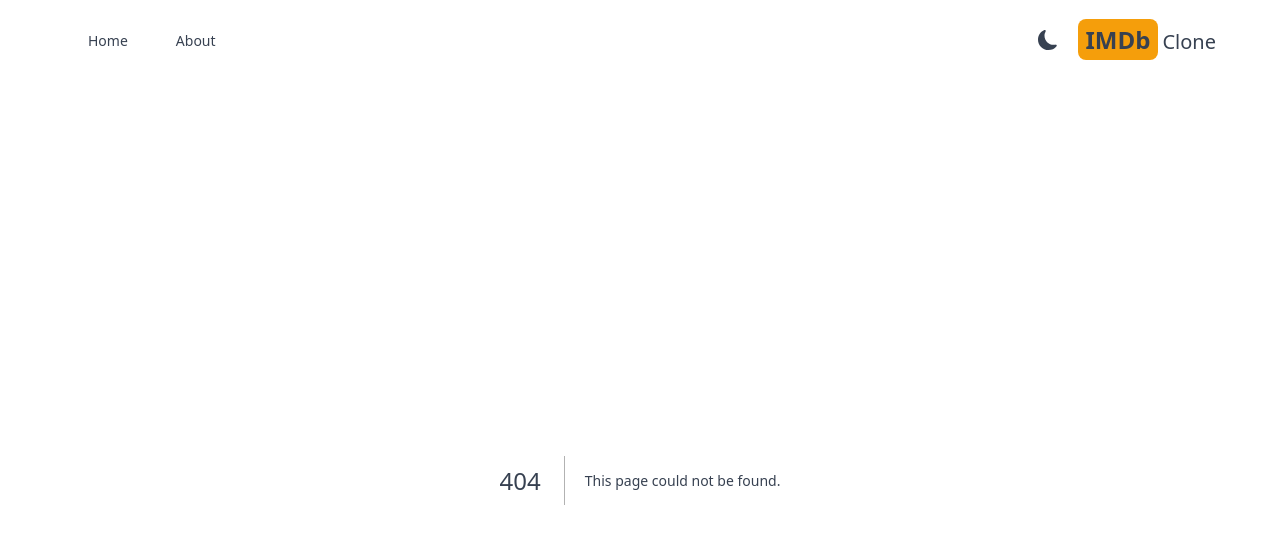
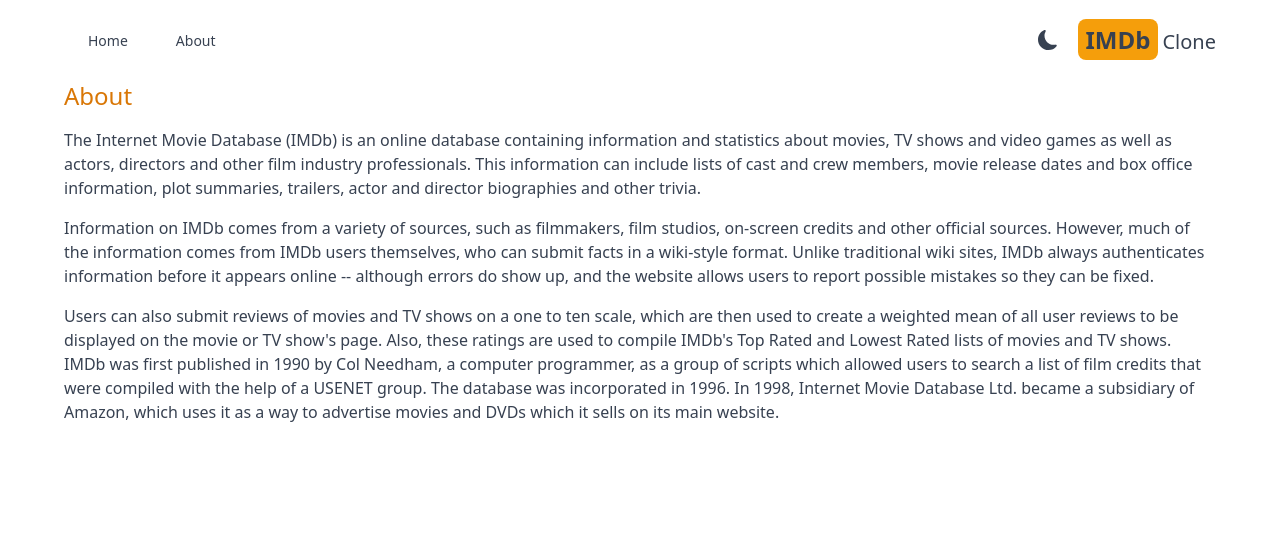
Before and after one commit to Izuku0/imdb, a Next.js app: page /about in a window 1280 px wide. Before the commit this address had no page. Shown: the top 544 px of the page. Built offline with nearby package versions, Linux system fonts and the light colour scheme.

Commit message:
create about page

```diff
--- /dev/null
+++ b/src/app/about/page.jsx
@@ -0,0 +1,21 @@
+import React from 'react'
+
+export default function About() {
+  return (
+    <div className='max-w-6xl mx-auto space-y-4'>
+        <h1 className='text-2xl font-medium text-amber-600 '>About</h1>
+       <p>
+       The Internet Movie Database (IMDb) is an online database containing information and statistics about movies, TV shows and video games as well as actors, directors and other film industry professionals. This information can include lists of cast and crew members, movie release dates and box office information, plot summaries, trailers, actor and director biographies and other trivia.
+       </p>
+       <p>
+       Information on IMDb comes from a variety of sources, such as filmmakers, film studios, on-screen credits and other official sources. However, much of the information comes from IMDb users themselves, who can submit facts in a wiki-style format. Unlike traditional wiki sites, IMDb always authenticates information before it appears online -- although errors do show up, and the website allows users to report possible mistakes so they can be fixed.
+       </p>
+       <p>
+       Users can also submit reviews of movies and TV shows on a one to ten scale, which are then used to create a weighted mean of all user reviews to be displayed on the movie or TV show's page. Also, these ratings are used to compile IMDb's Top Rated and Lowest Rated lists of movies and TV shows.
+
+IMDb was first published in 1990 by Col Needham, a computer programmer, as a group of scripts which allowed users to search a list of film credits that were compiled with the help of a USENET group. The database was incorporated in 1996. In 1998, Internet Movie Database Ltd. became a subsidiary of Amazon, which uses it as a way to advertise movies and DVDs which it sells on its main website.
+       </p>
+
+        </div>
+  )
+}
```
